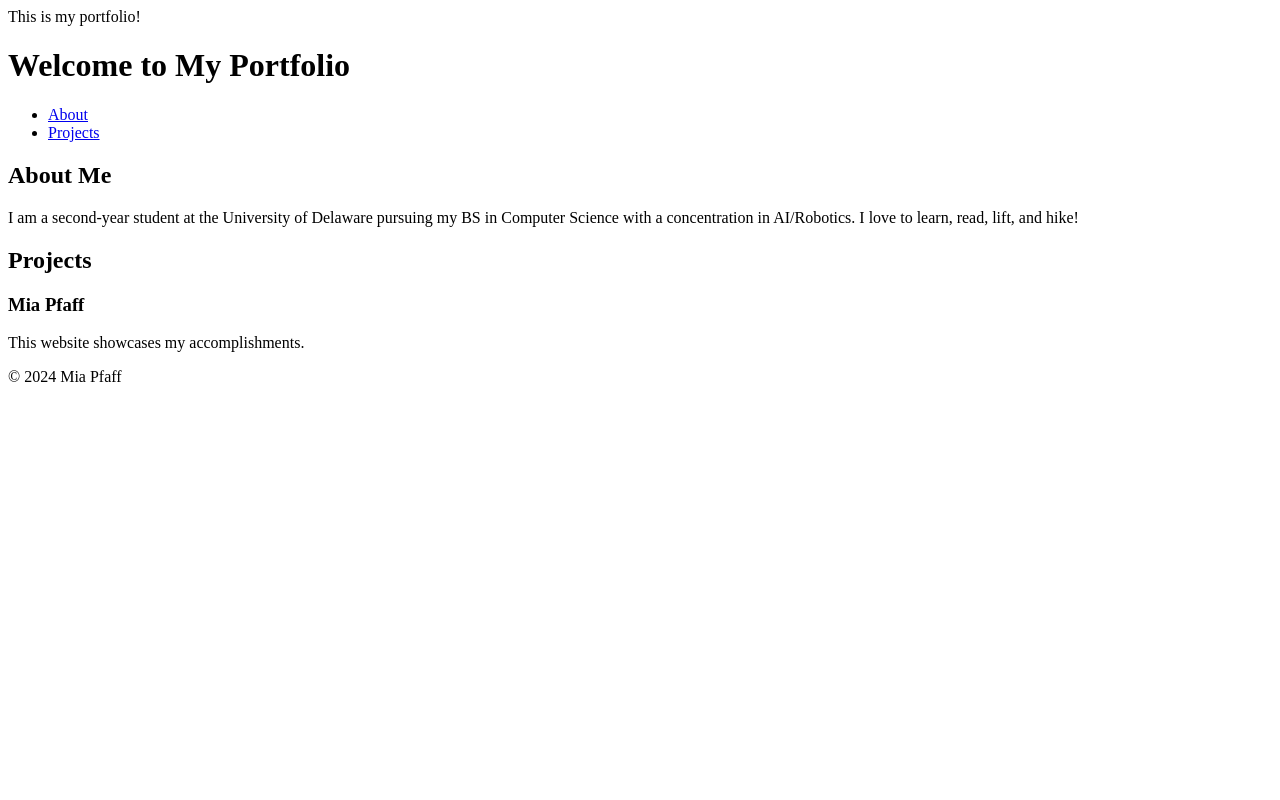
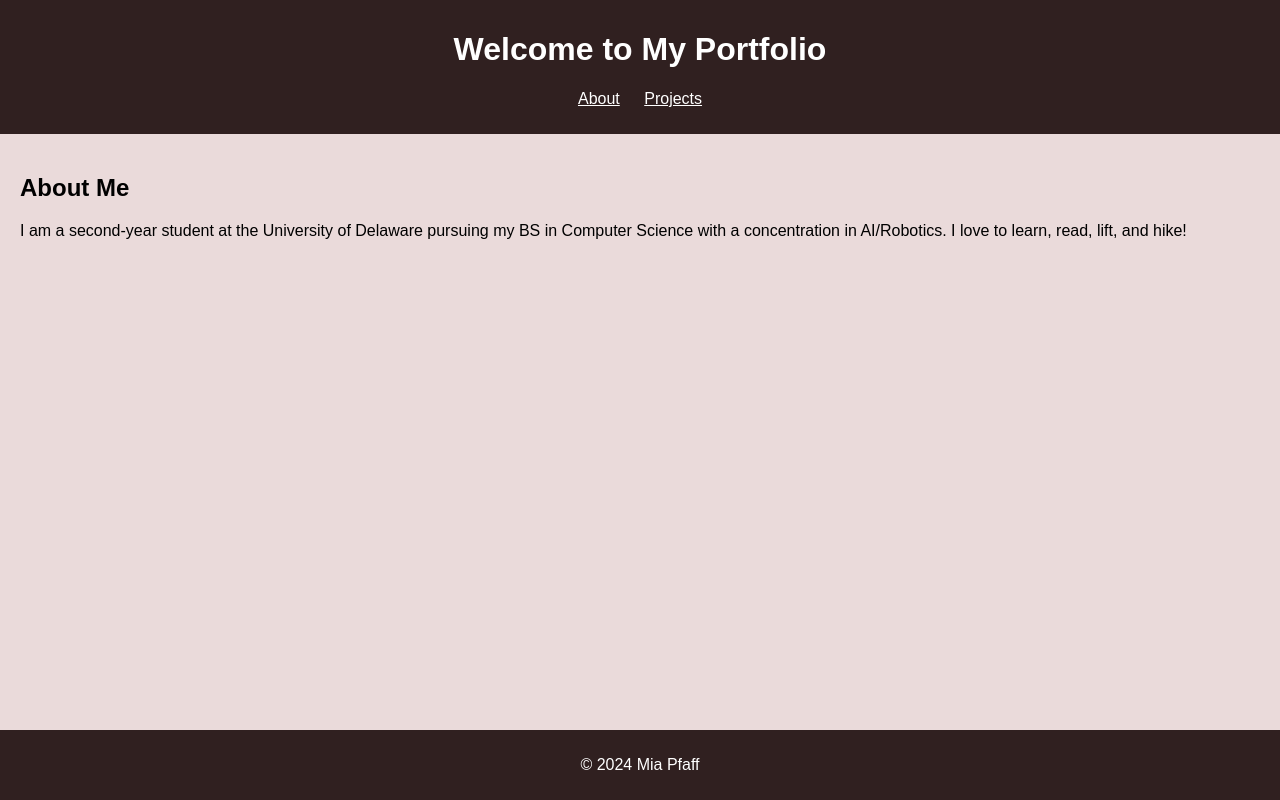
Before and after one commit to miapfaff/portfolio, a plain HTML site: page start/index.html in a window 1280 px wide. Drawn offline with Linux system fonts and the light colour scheme.

Commit message:
tried to hide project info failed

```diff
--- a/start/index.html
+++ b/start/index.html
@@ -1,11 +1,10 @@
-<head> This is my portfolio!</head>
 <!DOCTYPE html>
 <html lang="en">
 <head>
     <meta charset="UTF-8">
     <meta name="viewport" content="width=device-width, initial-scale=1.0">
     <title>My Portfolio</title>
-    <link rel="stylesheet" href="styles/style.css">
+    <link rel="stylesheet" href="styles.css">
 </head>
 <body>
     <header>
@@ -22,18 +21,25 @@
             <h2>About Me</h2>
             <p>I am a second-year student at the University of Delaware pursuing my BS in Computer Science with a concentration in AI/Robotics. I love to learn, read, lift, and hike!</p>
         </section>
-        <section id="projects">
+        <section id="projects" class="hidden">
             <h2>Projects</h2>
-            <div class="project">
-                <h3>Mia Pfaff</h3>
-                <p>This website showcases my accomplishments.</p>
+            <div class="calculator">
+                <h3>Calculator</h3>
+                <p>•	Developed a pink calculator app using Python that performs basic calculations with trigonometric functions.</p>
             </div>
-            <!-- Repeat for more projects -->
+            <div class="galaga">
+                <h3>Galaga Game</h3>
+                <p>•	Developed an alien-invader themed game as a class project in Thonny using Python.</p>
+            </div>
+            <div class="habit">
+                <h3>Habit Tracker</h3>
+                <p>•	Leveraged the versatility of WebEz framework using typescript/HTML/CSS to design a user-friendly habit tracker  website to enhance personal productivity. </p>
+            </div>
         </section>
     </main>
     <footer>
         <p>&copy; 2024 Mia Pfaff</p>
     </footer>
-    <script src="scripts/script.js"></script>
+    <script src="start/scripts.ts"></script>
 </body>
 </html>
--- a/start/styles.css
+++ b/start/styles.css
@@ -0,0 +1,42 @@
+body {
+    font-family: Arial, sans-serif;
+    margin: 0;
+    padding: 0;
+    background-color: #eadada;
+}
+header {
+    background-color: #302020;
+    color: white;
+    padding: 10px 0;
+    text-align: center;
+}
+nav ul {
+    list-style: none;
+    padding: 0;
+}
+nav ul li {
+    display: inline;
+    margin: 0 10px;
+}
+nav ul li a {
+    color: white;
+    text-decoration: underline;
+}
+main {
+    padding: 20px;
+}
+section {
+    margin-bottom: 20px;
+}
+footer {
+    background-color: #302020;
+    color: white;
+    text-align: center;
+    padding: 10px 0;
+    position: fixed;
+    bottom: 0;
+    width: 100%;
+}
+.hidden {
+    display: none;
+}
```
Also changed, not shown: start/scripts.js (added, +9 -0 lines), package-lock.json, 1 other file.
